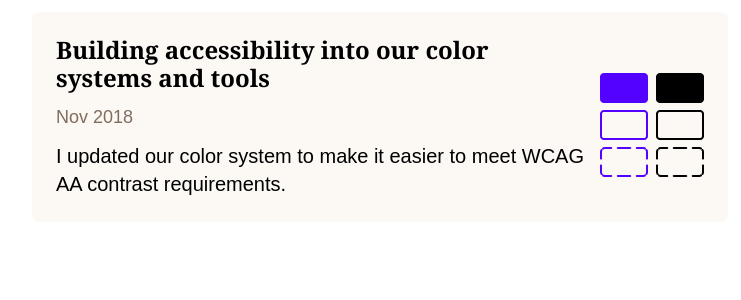
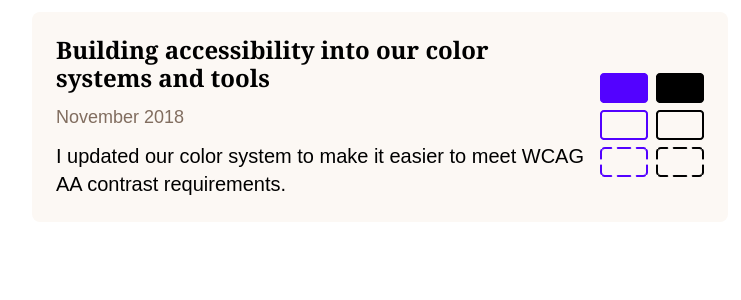
Before and after one commit to bradleyturner/bradleyturner.github.io, a Jekyll site: the page built from _posts/2018-04-25-get-your-designs-roasted.markdown, in a window 1280 px wide and 900 px high, scrolled down 5912 px. Shown: the part 153-453 px from the top of the window, without its empty margins (260-1001 px from the left). Built offline with Jekyll 4.4.1, drawn with Linux system fonts in a browser that asks for light colours; nearby versions of some CDN libraries.

Commit message:
Fix dates and typo

```diff
--- a/_layouts/home.html
+++ b/_layouts/home.html
@@ -27,7 +27,7 @@ layout: default
         <a class="post-wrapper" href="{{ post.url | relative_url }}">
           <div class="post-overview">
             <h3 class="post-link">{{ post.title | escape }}</h3>
-            <span class="post-meta">{{ post.date | date: "%b %Y" }}</span>
+            <span class="post-meta">{{ post.date | date: "%B %Y" }}</span>
             <p class="post-excerpt">{{ post.excerpt }}</p>
           </div>
           <img class="post-image" src="/assets/images/home/{{ post.image }}" />
--- a/_layouts/post.html
+++ b/_layouts/post.html
@@ -34,7 +34,7 @@ layout: default
       <a class="post-wrapper" href="{{ page.next.url | relative_url }}">
         <div class="post-overview">
           <h3 class="post-link">{{ page.next.title | escape }}</h3>
-          <span class="post-meta">{{ page.next.date | date: "%b %Y" }}</span>
+          <span class="post-meta">{{ page.next.date | date: "%B %Y" }}</span>
           <p class="post-excerpt">{{ page.next.excerpt }}</p>
         </div>
         <img class="post-image" src="/assets/images/home/{{ page.next.image }}" />
--- a/_posts/2019-12-29-finding-our-focus.markdown
+++ b/_posts/2019-12-29-finding-our-focus.markdown
@@ -75,8 +75,8 @@ One of the biggest problems the team wanted to solve was removing friction from
 To tackle the challenge of removing some of the onboarding questions, I started by grouping them into these 3 categories based on what value the students got by answering the questions:
 
 1. You’ll get more relevant recommendations if you tell us what types of jobs you’re interested in
-2. Employers will proactively reach out to you when you fill out your profile and make it public.
-3. You can message your peers about career-related questions when you make your profile public.
+2. Employers will proactively reach out to you when you fill out your profile and make it public
+3. You can message your peers about career-related questions when you make your profile public
 
 After that, I explored multiple concepts that surfaced those value props and collected the related information throughout the students experience.
 
```
